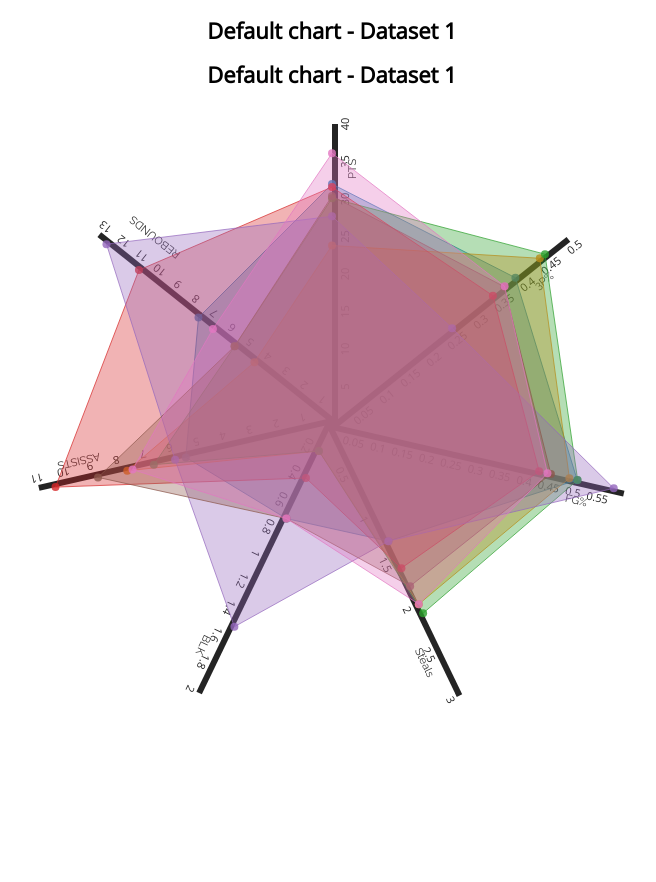
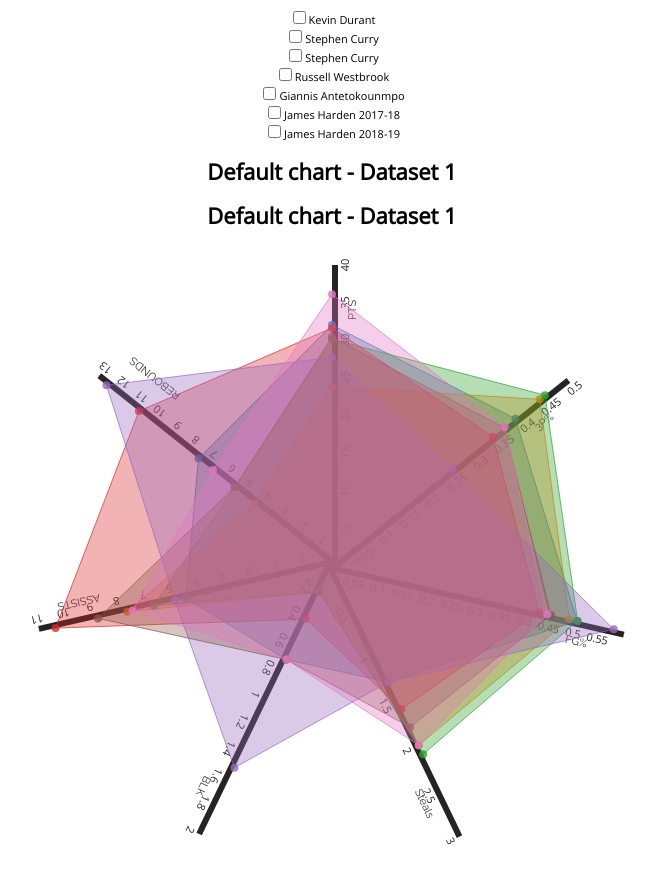
Before and after one commit to juania1-1529573/Radar-Chart-NBA-MVP, a plain HTML site: page index.html in a window 1280 px wide. Shown: the whole page, without its empty margins (308-964 px from the left). Before the commit the page ends 800 px from the top, so only its background shows below. Drawn offline with nearby package versions, Linux system fonts and the light colour scheme.

Commit message:
need to filter data now

```diff
--- a/code.js
+++ b/code.js
@@ -13,13 +13,13 @@
       //////////////////////////////////////////////////////////////
 
       var data2 =[
-        {"PTS":32,"3P%":0.391,"FG%":0.503,"Steals":1.3,"BLK":0.7,"ASSISTS":5.5,"REBOUNDS":7.4},//Kevin Durant(2013-14)
-        {"PTS":23.8,"3P%":0.443,"FG%":0.487,"Steals":2,"BLK":0.2,"ASSISTS":7.7,"REBOUNDS":4.3},//Stephen Curry(2014-15)
-        {"PTS":30.1,"3P%":0.454,"FG%":0.504,"Steals":2.1,"BLK":0.2,"ASSISTS":6.7,"REBOUNDS":5.4},//Stephen Curry(2015-16)
-        {"PTS":31.6,"3P%":0.343,"FG%":0.425,"Steals":1.6,"BLK":0.4,"ASSISTS":10.4,"REBOUNDS":10.7},//Russell Westbrook(2016-17)
-        {"PTS":27.7,"3P%":0.256,"FG%":0.578,"Steals":1.3,"BLK":1.5,"ASSISTS":5.9,"REBOUNDS":12.5},//Giannis Antetokounmpo(2018-19)
-        {"PTS":30.4,"3P%":0.367,"FG%":0.449,"Steals":1.8,"BLK":0.7,"ASSISTS":8.8,"REBOUNDS":5.4},//James Harden(2017-18)
-        {"PTS":36.1,"3P%":0.368,"FG%":0.442,"Steals":2,"BLK":0.7,"ASSISTS":7.5,"REBOUNDS":6.6}//James Harden(2018-19)
+        {"NAME":"Kevin Durant", "YEAR":"2013-14", "PTS":32,"3P%":0.391,"FG%":0.503,"Steals":1.3,"BLK":0.7,"ASSISTS":5.5,"REBOUNDS":7.4},//Kevin Durant(2013-14)
+        {"NAME":"Stephen Curry", "YEAR":"2014-15", "PTS":23.8,"3P%":0.443,"FG%":0.487,"Steals":2,"BLK":0.2,"ASSISTS":7.7,"REBOUNDS":4.3},//Stephen Curry(2014-15)
+        {"NAME":"Stephen Curry", "YEAR":"2015-16", "PTS":30.1,"3P%":0.454,"FG%":0.504,"Steals":2.1,"BLK":0.2,"ASSISTS":6.7,"REBOUNDS":5.4},//Stephen Curry(2015-16)
+        {"NAME":"Russell Westbrook", "YEAR":"2016-17", "PTS":31.6,"3P%":0.343,"FG%":0.425,"Steals":1.6,"BLK":0.4,"ASSISTS":10.4,"REBOUNDS":10.7},//Russell Westbrook(2016-17)
+        {"NAME":"Giannis Antetokounmpo", "YEAR":"2018-19", "PTS":27.7,"3P%":0.256,"FG%":0.578,"Steals":1.3,"BLK":1.5,"ASSISTS":5.9,"REBOUNDS":12.5},//Giannis Antetokounmpo(2018-19)
+        {"NAME":"James Harden", "YEAR":"2017-18", "PTS":30.4,"3P%":0.367,"FG%":0.449,"Steals":1.8,"BLK":0.7,"ASSISTS":8.8,"REBOUNDS":5.4},//James Harden(2017-18)
+        {"NAME":"James Harden", "YEAR":"2018-19", "PTS":36.1,"3P%":0.368,"FG%":0.442,"Steals":2,"BLK":0.7,"ASSISTS":7.5,"REBOUNDS":6.6}//James Harden(2018-19)
       ];
 
 
@@ -54,6 +54,20 @@
         scalesAndAxes[field] = o;
       });
 
+      let nameCheckBoxContainer = document.getElementById("name-checkbox-container");
+      let checkBoxes = data2.map((row) => {
+        let checkBoxContainer = document.createElement("div");
+        let checkBox = document.createElement("input");
+        let label = document.createElement("span");
+        checkBox.setAttribute("type", "checkbox");
+        checkBox.value = row.NAME === "James Harden" ? row.NAME + " " + row.YEAR : row.NAME;
+        label.innerHTML = checkBox.value;
+        checkBoxContainer.appendChild(checkBox);
+        checkBoxContainer.appendChild(label);
+        return checkBoxContainer;
+      });
+      checkBoxes.forEach((checkBox) => nameCheckBoxContainer.appendChild(checkBox));
+
       var radarChartOptions = {
         fields: fields,
         scalesAndAxes: scalesAndAxes,
--- a/index.html
+++ b/index.html
@@ -34,6 +34,8 @@
 
 </head>
 <body>
+    <div id="name-checkbox-container">
+    </div>
     <div>
         <h1> Default chart - Dataset 1</h1>
         <div class="radarChart1"></div>
```
